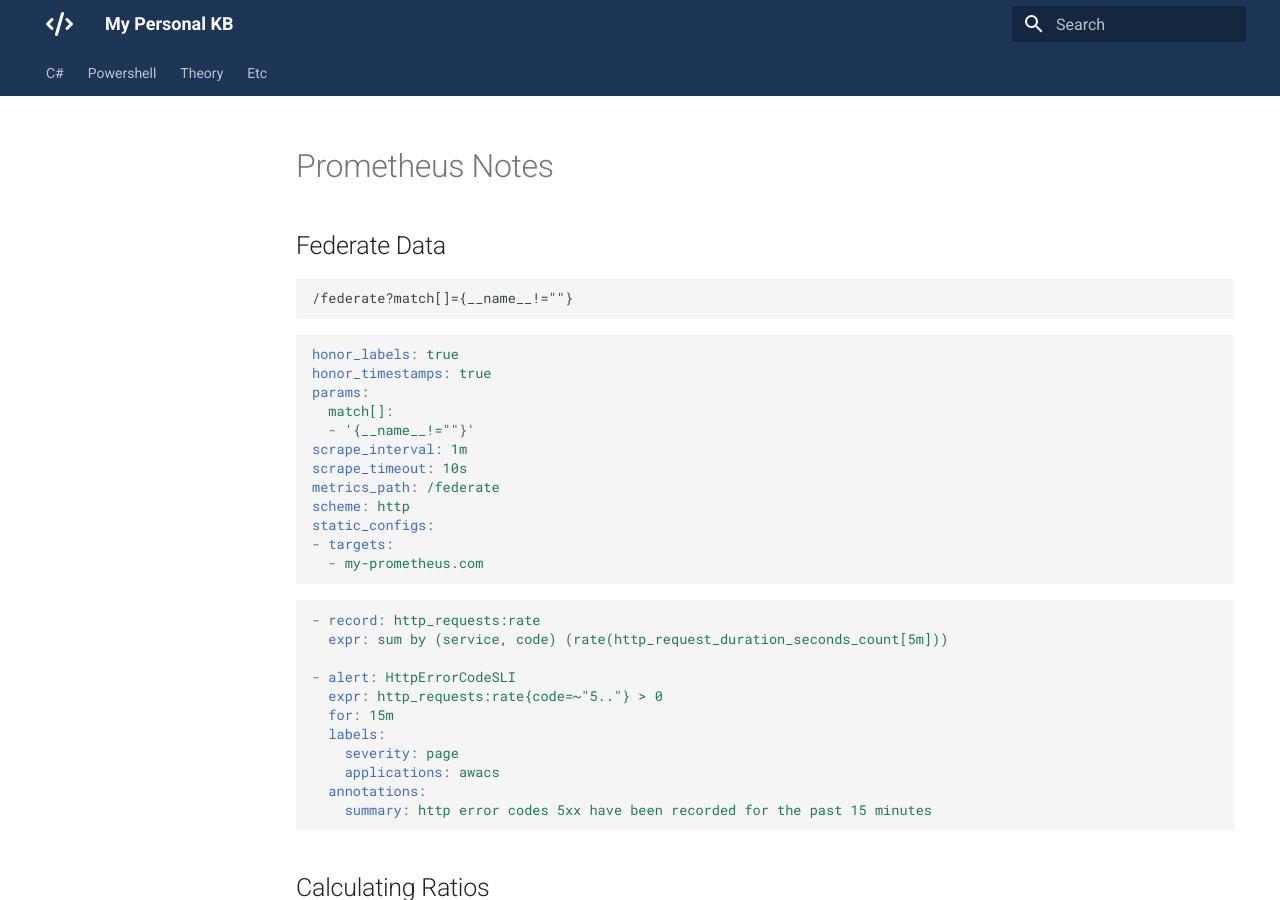
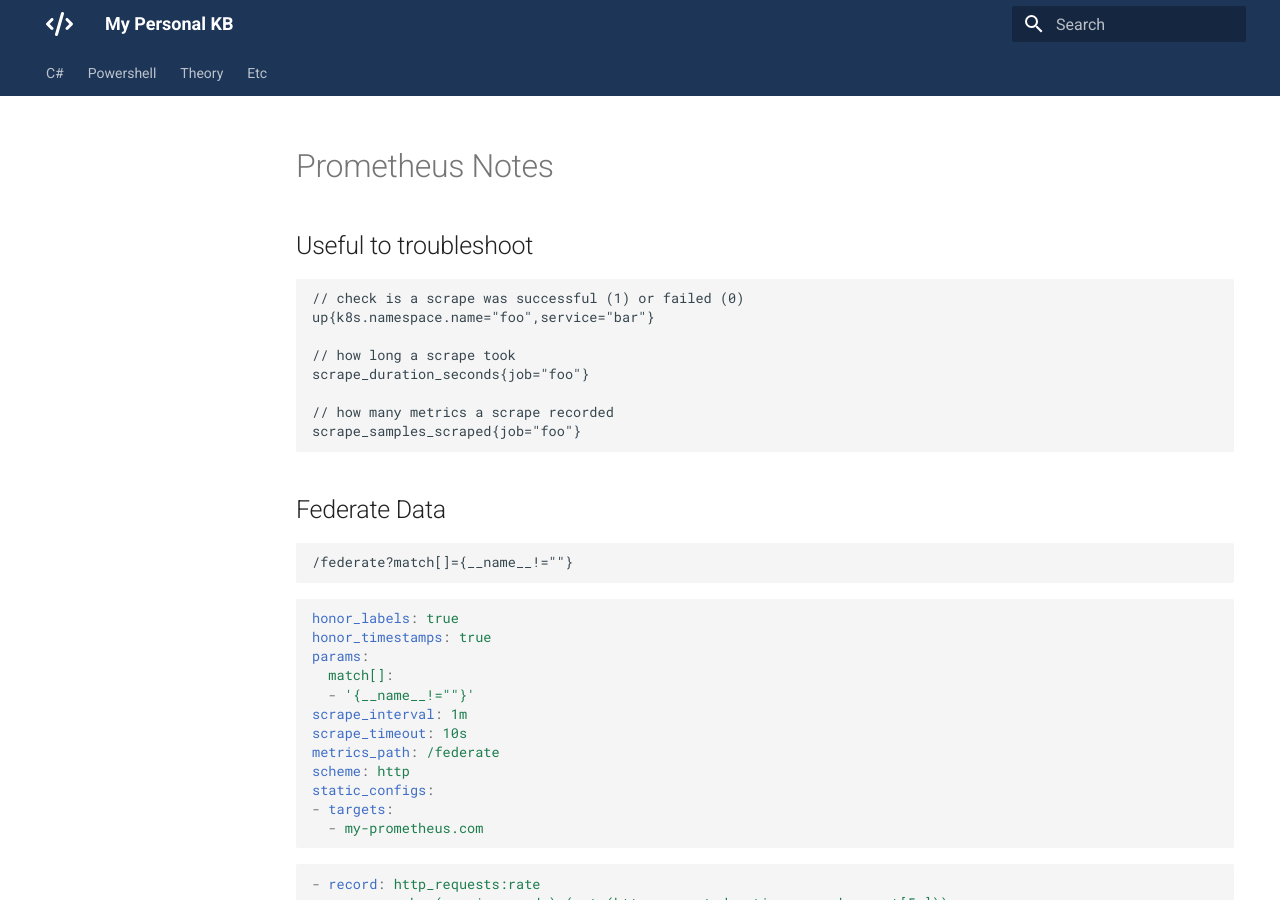
Before and after one commit to mrhockeymonkey/mrhockeymonkey.github.io, an MkDocs documentation site: the page built from docs/Prometheus/notes.md, in a window 1280 px wide and 900 px high. Built offline with MkDocs 1.6.1 and Material for MkDocs 9.7.7, drawn with Linux system fonts in a browser that asks for light colours.

Commit message:
Update notes.md

````diff
--- a/docs/Prometheus/notes.md
+++ b/docs/Prometheus/notes.md
@@ -1,4 +1,17 @@
 # Prometheus Notes
+
+## Useful to troubleshoot
+
+```plain
+// check is a scrape was successful (1) or failed (0)
+up{k8s.namespace.name="foo",service="bar"}
+
+// how long a scrape took
+scrape_duration_seconds{job="foo"}
+
+// how many metrics a scrape recorded
+scrape_samples_scraped{job="foo"}
+```
 
 ## Federate Data
 ```plain
````
